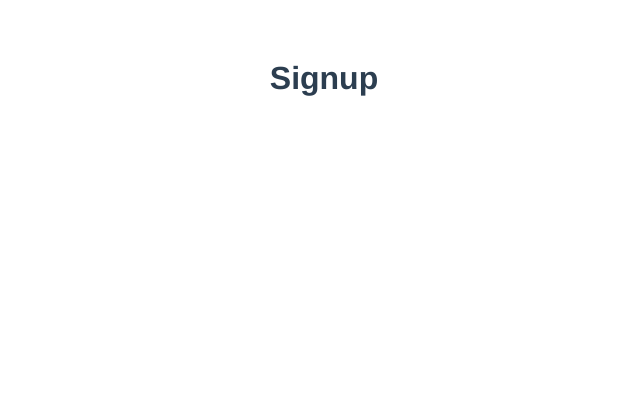
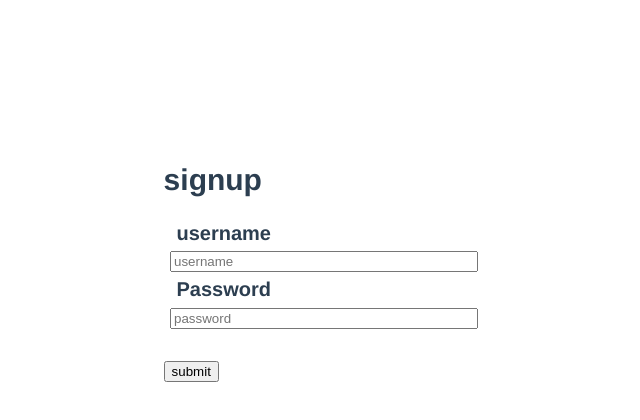
Before and after one commit to propardhu/deltaexchange, a Vue app: page /signup in a window 1280 px wide. Shown: the top 420 px of the page, without its empty margins (316-956 px from the left). Built offline with nearby package versions, Linux system fonts and the light colour scheme.

Commit message:
routegard

```diff
--- a/src/App.vue
+++ b/src/App.vue
@@ -54,5 +54,8 @@ table tbody tr:nth-child(2n) td {
 input {
     margin: .4rem;
 }
+label {
+  font-weight: bold;
+}
 
 </style>
--- a/src/router/index.js
+++ b/src/router/index.js
@@ -26,17 +26,20 @@ const router = createRouter({
     routes,
 });
 
-// const avoidPath = ['login','signup'];
+const avoidPath = ['login','signup'];
 
-// router.beforeEach(function(to, from, next) {
-    // const is_authenticated = globalVariables.userAuth || false;
-    // if(avoidPath.indexOf(to.name as string) != -1){
-    //     return next();
-    // }
-    // if(is_authenticated){
-    //     return next();
-    // }
-    // next({'name':'login', query: {redirect: to.path}});
+router.beforeEach(function(to, from, next) {
+    var is_authenticated = false;
+    if(window.localStorage.getItem('token') == "admin"){
+        is_authenticated = true;
+    }
+    if(avoidPath.indexOf(to.name) != -1){
+        return next();
+    }
+    if(is_authenticated){
+        return next();
+    }
+    next({'name':'login'});
 
-// });
+});
 export default router;
--- a/src/views/LoginView.vue
+++ b/src/views/LoginView.vue
@@ -1,12 +1,59 @@
 <template>
-    <h1>Login</h1>
+    <section class="signup-view">
+    <div style="text-align: left; font-size: 20px;" class="ui form">
+        <h2>signin</h2>
+        <label style=" margin-left:4%;" for="username" >username</label><br>
+        <input type="text" name="username" v-model="data.username" placeholder="username" id="email">
+        <br>
+        <label style=" margin-left:4%;" for="pass" >Password</label><br>
+        <input type="password" name="password" v-model="data.password" placeholder="password" id="pass">
+        <br>
+        <br>
+        <button style=" margin-left:6%;margin-right: auto !important;
+ margin-left: auto !important;" @click="submit">submit</button>
+    </div>
+  </section>
 </template>
 <script>
-import { defineComponent } from 'vue'
+import { defineComponent, reactive } from "vue";
+import router from "@/router";
 
 export default defineComponent({
-    setup() {
+  setup() {
+      const data  = reactive(
+          {
+              username:"",
+              password:""
+          }
+      );
+      const submit = ()=>{
+          if(data.password == "" || data.email==""){
+              alert("enter proper details");
+              return;
+          }
+          console.log("send request and save token to local storage",data);
+          if(data.password=="admin" && data.username=="admin"){
+              window.localStorage.setItem('token',"admin");
+          router.push('/');
+          }
+      }
+      return{
+        data,
+        submit
+      }
+  },
+});
+</script>
 
-    },
-})
-</script>
+
+<style scoped>
+.signup-view {
+  display: flex;
+  justify-content: center;
+  align-items: center;
+  height: 50vh;
+}
+input{
+    width: 300px;
+}
+</style>
--- a/src/views/SignupView.vue
+++ b/src/views/SignupView.vue
@@ -1,12 +1,56 @@
 <template>
-    <h1>Signup</h1>
+  <section class="signup-view">
+    <div style="text-align: left; font-size: 20px;" class="ui form">
+        <h2>signup</h2>
+        <label style=" margin-left:4%;" for="username" >username</label><br>
+        <input type="text" name="username" v-model="data.username" placeholder="username" id="email">
+        <br>
+        <label style=" margin-left:4%;" for="pass" >Password</label><br>
+        <input type="password" name="password" v-model="data.password" placeholder="password" id="pass">
+        <br>
+        <br>
+        <button style=" margin-left:6%;margin-right: auto !important;
+ margin-left: auto !important;" @click="submit">submit</button>
+    </div>
+  </section>
 </template>
 <script>
-import { defineComponent } from 'vue'
+import { defineComponent, reactive } from "vue";
+import router from "@/router";
 
 export default defineComponent({
-    setup() {
+  setup() {
+      const data  = reactive(
+          {
+              username:"",
+              password:""
+          }
+      );
+      const submit = ()=>{
+          if(data.password == "" || data.email==""){
+              alert("enter proper details");
+              return;
+          }
+          console.log("send request and save token to local storage",data);
+          window.localStorage.setItem('token',"admin");
+          router.push('/');
+      }
+      return{
+        data,
+        submit
+      }
+  },
+});
+</script>
 
-    },
-})
-</script>
+<style scoped>
+.signup-view {
+  display: flex;
+  justify-content: center;
+  align-items: center;
+  height: 50vh;
+}
+input{
+    width: 300px;
+}
+</style>
```
